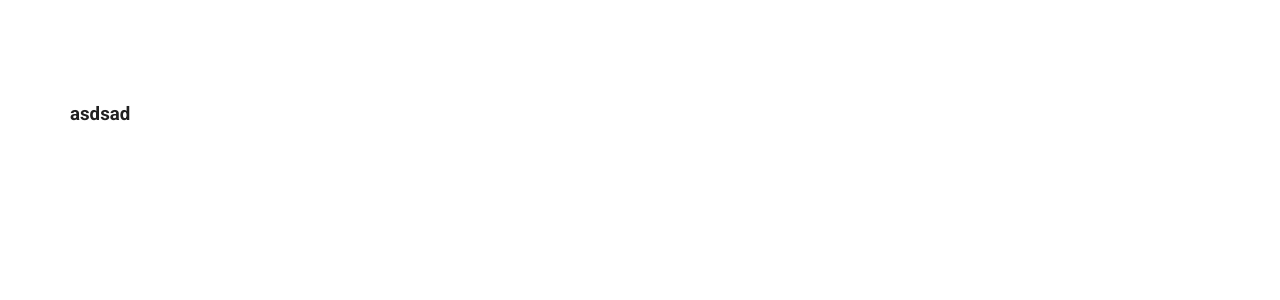
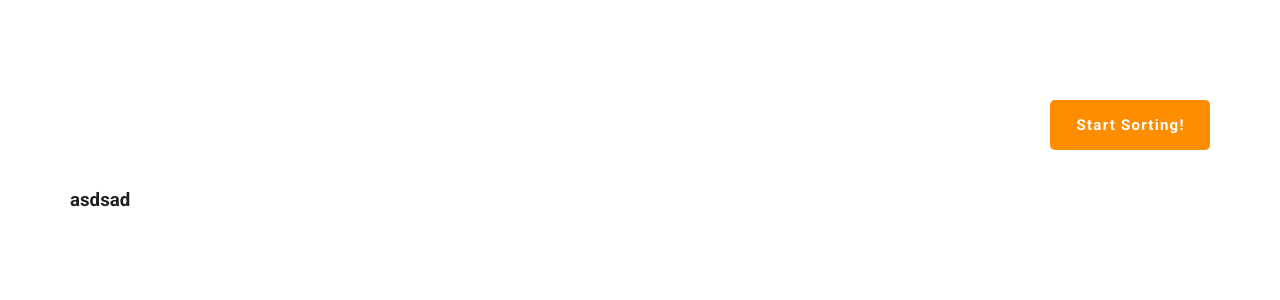
Before and after one commit to JohanurRahman/potatostan-sorting-department, a Vue app: page / in a window 1280 px wide. Shown: the top 300 px of the page. Built offline with nearby package versions, Linux system fonts and the light colour scheme.

Commit message:
Start Sorting Button html and css added

```diff
--- a/src/scss/_button.scss
+++ b/src/scss/_button.scss
@@ -31,3 +31,19 @@
     color: #fff;
   }
 }
+.button-sorting {
+  &.theme--light.v-btn.v-btn--has-bg {
+    width: 160px;
+    height: 50px;
+    background-color: #ff8d00;
+    box-shadow: none;
+    border-radius: 5px;
+  }
+  .v-btn__content {
+    text-transform: capitalize;
+    color: #fff;
+    font-size: 15px;
+    line-height: 20px;
+    font-weight: 700;
+  }
+}
--- a/src/views/Home.vue
+++ b/src/views/Home.vue
@@ -1,5 +1,10 @@
 <template>
   <div id="home" class="home-container">
+    <div class="d-flex justify-end mb-9">
+      <v-btn class="button-sorting" v-ripple="false" @click.stop="showDialog = true">
+        Start Sorting!
+      </v-btn>
+    </div>
     <h3>asdsad</h3>
   </div>
 </template>
@@ -10,7 +15,9 @@ export default {
 }
 </script>
 
-<style lang="scss" scoped>
+<style lang="scss">
+@import '../scss/button';
+
 .home-container {
   max-width: 1140px;
   width: 100%;
```
